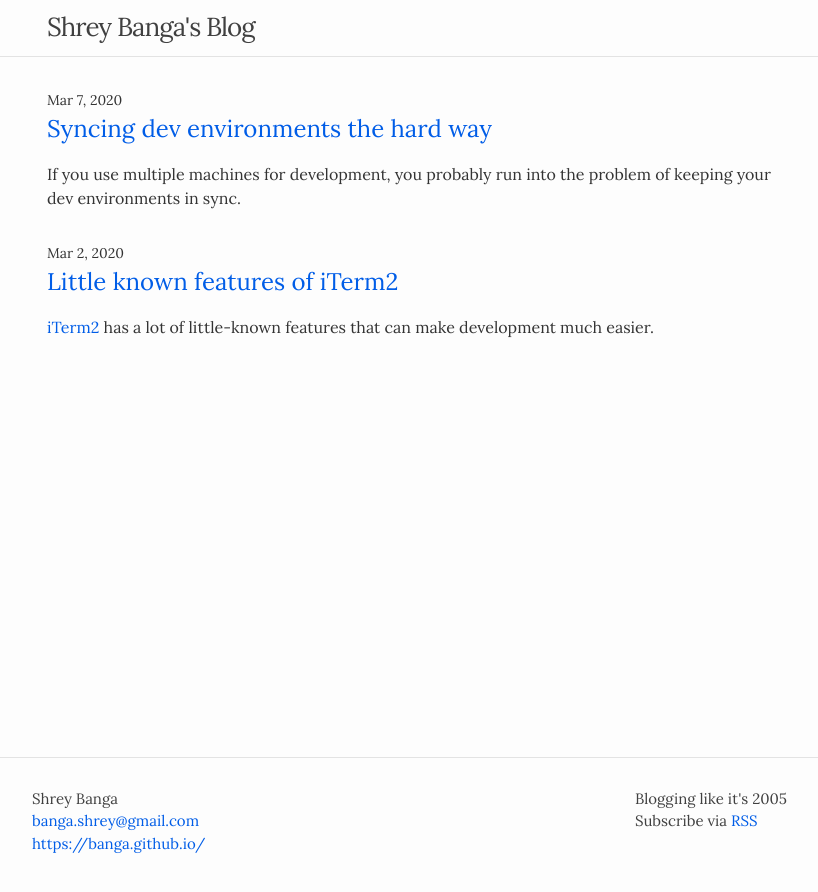
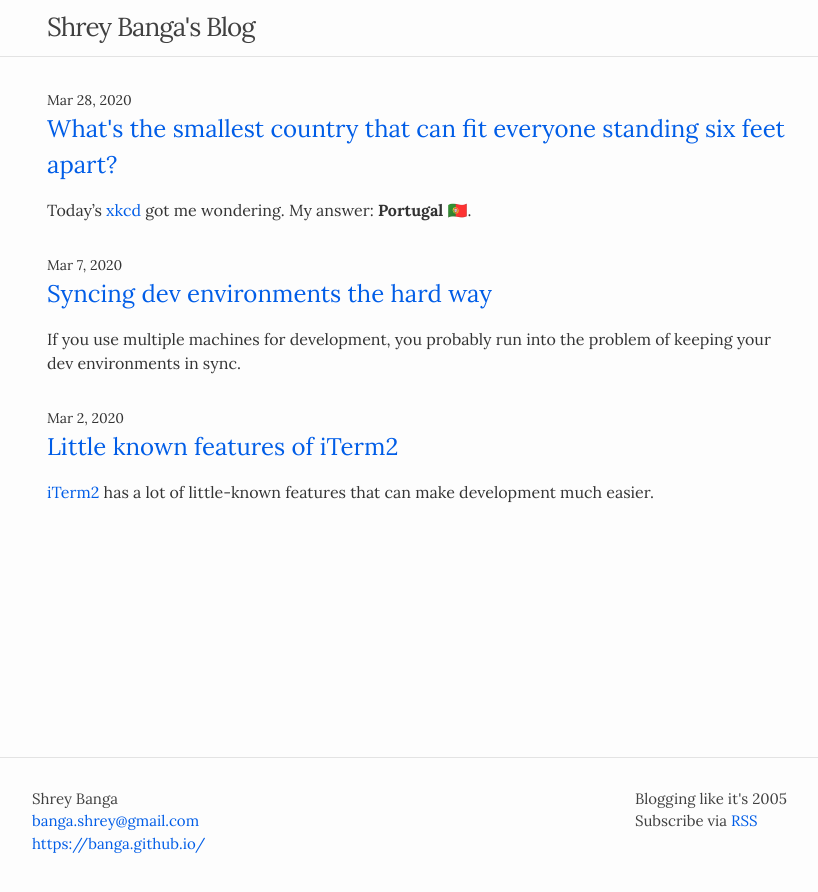
Before and after one commit to banga/blog, a Jekyll site: the page built from index.md, in a window 1280 px wide. Shown: the top 892 px of the page, without its empty margins (223-1041 px from the left). Built offline with Jekyll 4.4.1, drawn with Linux system fonts in a browser that asks for light colours; part of the change alters nothing that is shown.

Commit message:
New post

```diff
--- a/_includes/head.html
+++ b/_includes/head.html
@@ -5,5 +5,6 @@
   {%- seo -%}
   <link rel="stylesheet" href="{{ "/assets/main.css" | relative_url }}">
   <link href="https://fonts.googleapis.com/css2?family=Lora:wght@400;700&display=swap" rel="stylesheet">
+  <script type="text/javascript" src="http://cdn.mathjax.org/mathjax/latest/MathJax.js?config=TeX-AMS-MML_HTMLorMML" async></script>
   {%- feed_meta -%}
 </head>
--- /dev/null
+++ b/_posts/2020-03-27-smallest-country-that-can-fit-everyone-six-feet-apart.markdown
@@ -0,0 +1,56 @@
+---
+layout: post
+title:  "What's the smallest country that can fit everyone standing six feet apart?"
+date:   Fri Mar 27 22:08:15 PDT 2020
+categories: covid-19
+---
+Today's [xkcd](https://xkcd.com/2286/) got me wondering.
+My answer: **Portugal 🇵🇹**.
+
+## Methodology
+
+If we want everyone to keep a minimum distance of $$r$$ from each other, the
+problem boils down to efficiently packing $$n$$ circles of radius $$r$$ in the
+smallest area possible. This can be calculated as follows:
+
+Area of a circle with radius $$r$$,
+
+$$A_r = \pi r^2 $$
+
+Optimal circle packing density[^1],
+
+$$\eta  = \frac{\pi\sqrt{3}}{6}$$
+
+Area required for $$n$$ people,
+
+$$
+\begin{align}
+    A_n & = n \cdot \frac{A_r}{\eta} \\
+        & = n \cdot \frac{\pi r^2}{\frac{\pi \sqrt{3}}{6}} \\
+        & = 2 \sqrt{3} \cdot n \cdot r^2
+\end{align}
+$$
+
+Plugging in the current world population[^2] and the recommended distance of 6 feet[^3]:
+
+$$ n = \text{7,773,861,168} $$
+
+$$ r = 6\text{ft} $$
+
+we get
+
+$$
+\begin{align}
+    A_n & = 9.695×10^{11} \text{ft}^2 \\
+        & = 34,775 \text{mi}^2 \\
+\end{align}
+$$
+
+According to Wikipedia[^4], this is just shy of the land area of Portugal 🇵🇹.
+
+## References
+
+[^1]: [Circle packing - Wikipedia](https://en.wikipedia.org/wiki/Circle_packing)
+[^2]: [Current World Population - Worldometers](https://www.worldometers.info/world-population/)
+[^3]: [Prevention of Coronavirus Disease 2019 (COVID-19) - CDC](https://www.cdc.gov/coronavirus/2019-ncov/prepare/prevention.html)
+[^4]: [List of countries and dependencies by area - Wikipedia](https://en.wikipedia.org/wiki/List_of_countries_and_dependencies_by_area)
```
Also changed, not shown: 3 other files.
